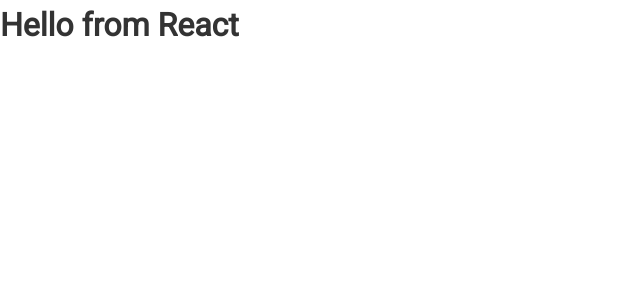
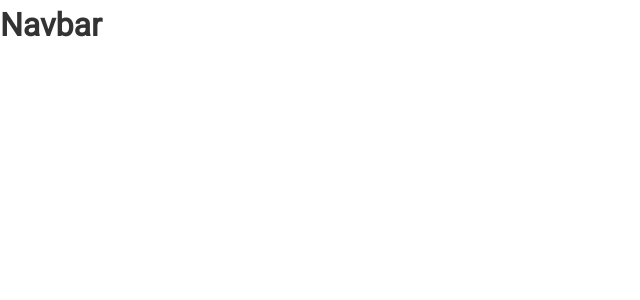
Before and after one commit to TamerlanG/Github-Finder, a React (Create React App) app: page / in a window 1280 px wide. Shown: the top 300 px of the page, without its empty margins (0-640 px from the left). Built offline with nearby package versions, Linux system fonts and the light colour scheme.

Commit message:
Add header

```diff
--- a/src/App.js
+++ b/src/App.js
@@ -1,12 +1,13 @@
 import React, { Component } from 'react';
 import './App.css';
+import Navbar from "./components/layout/Navbar";
 
 class App extends Component {
 
   render() {
     return (
       <div className="App">
-        <h1>Hello from React</h1>
+        <Navbar />
       </div>
     );
   }
--- /dev/null
+++ b/src/components/layout/Navbar.js
@@ -0,0 +1,13 @@
+import React, { Component } from 'react'
+
+export class Navbar extends Component {
+    render() {
+        return (
+            <div>
+                <h1>Navbar</h1>
+            </div>
+        )
+    }
+}
+
+export default Navbar
```
